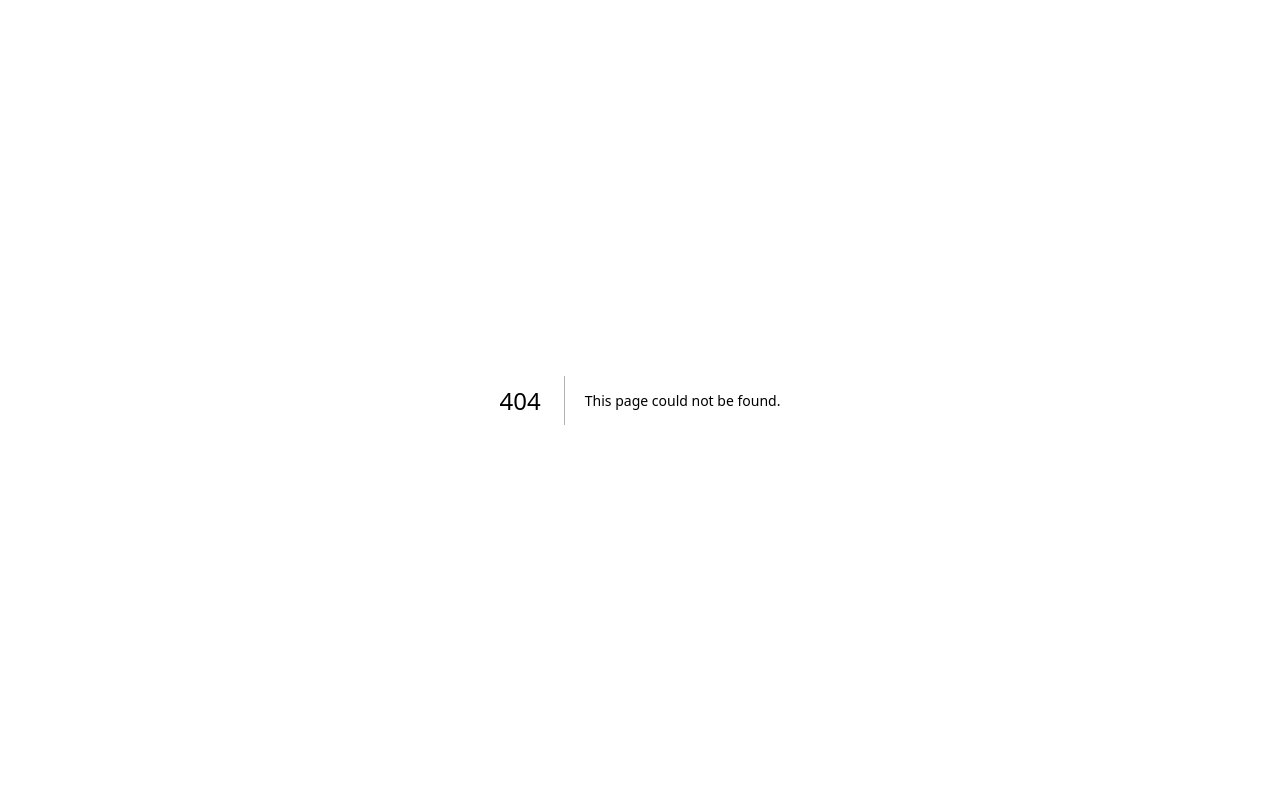
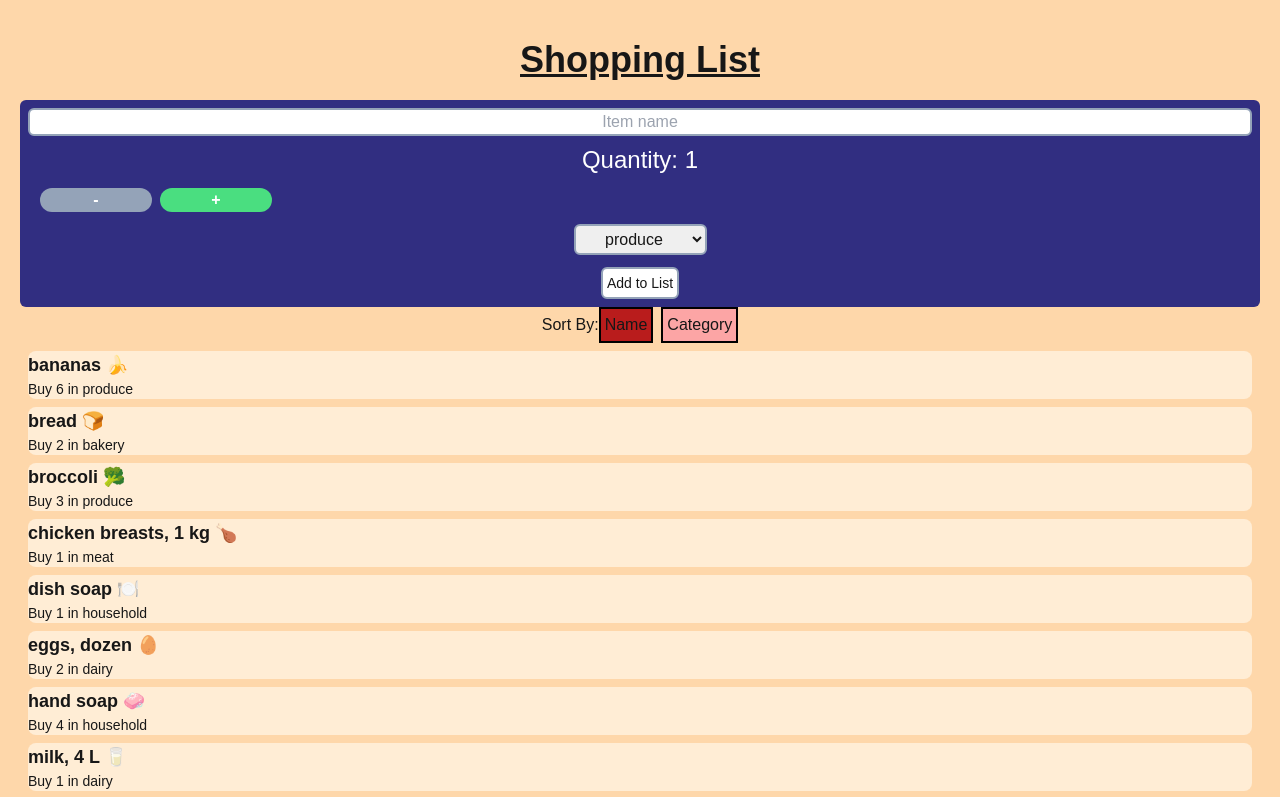
Before and after one commit to steventram/cprg306-assignments, a Next.js app: page /week-7 in a window 1280 px wide. Before the commit this address had no page. Shown: the top 797 px of the page. Built offline with nearby package versions, Linux system fonts and the light colour scheme.

Commit message:
add week-7 folder, copy files over and implement add item feature
created week-7 folder with copied files from previous week-5/6. Implemented feature to add new item to shopping list. This was done by updating page.js, new-item.js, and item-list.js

```diff
--- a/app/page.js
+++ b/app/page.js
@@ -20,6 +20,9 @@ export default function Home() {
         <li>
           <Link href="./week-6">Week 6</Link>
         </li>
+        <li>
+          <Link href="./week-7">Week 7</Link>
+        </li>
       </ul>
     </main>
   );
--- /dev/null
+++ b/app/week-7/item-list.js
@@ -0,0 +1,55 @@
+"use client";
+
+import Item from "./item";
+import { useState } from "react";
+
+export default function ItemList({ items }) {
+  const [sortBy, setSortBy] = useState("name");
+
+  if (sortBy == "name") items.sort((a, b) => a.name.localeCompare(b.name));
+
+  if (sortBy == "category")
+    items.sort((a, b) => {
+      if (a.category < b.category) return -1;
+      if (a.category > b.category) return 1;
+      else {
+        return a.quantity - b.quantity;
+      }
+    });
+
+  const changeSortByEvent = (event) => setSortBy(event.target.value);
+
+  return (
+    <main>
+      <div className="flex justify-center items-center">
+        <h2>Sort By: </h2>
+        <button
+          type="button"
+          className={`border-2 border-black p-1 hover:bg-red-500 active:bg-red-700 flex-row mr-2 ${
+            sortBy == "name" ? "bg-red-700" : "bg-red-300"
+          }`}
+          onClick={changeSortByEvent}
+          value={"name"}
+        >
+          Name
+        </button>
+        <button
+          type="button"
+          className={`border-2 border-black p-1 hover:bg-red-500 active:bg-red-700 ${
+            sortBy == "category" ? "bg-red-700" : "bg-red-300"
+          }`}
+          onClick={changeSortByEvent}
+          value={"category"}
+        >
+          Category
+        </button>
+      </div>
+
+      <div>
+        {items.map((item) => (
+          <Item shoppingItem={item} key={item.id} />
+        ))}
+      </div>
+    </main>
+  );
+}
--- /dev/null
+++ b/app/week-7/item.js
@@ -0,0 +1,16 @@
+export default function Item({ shoppingItem }) {
+  let { name, quantity, category } = shoppingItem;
+
+  let listLine = "border-b-red-600 border-b-2";
+
+  return (
+    <main>
+      <div className="bg-orange-100 m-2 rounded-lg">
+        <h3 className="font-bold text-lg">{name}</h3>
+        <p className="text-sm">
+          Buy {quantity} in {category}
+        </p>
+      </div>
+    </main>
+  );
+}
--- /dev/null
+++ b/app/week-7/items.json
@@ -0,0 +1,74 @@
+[
+    {
+      "id": "1h2GJKH12gkHG31h1H",
+      "name": "milk, 4 L 🥛",
+      "quantity": 1,
+      "category": "dairy"
+    },
+    {
+      "id": "2KJH3k2j3H1k2J3K1H",
+      "name": "bread 🍞",
+      "quantity": 2,
+      "category": "bakery"
+    },
+    {
+      "id": "3h2KJH3k2j3H1k2J3",
+      "name": "eggs, dozen 🥚",
+      "quantity": 2,
+      "category": "dairy"
+    },
+    {
+      "id": "4k2J3K1H2GJKH12gk",
+      "name": "bananas 🍌",
+      "quantity": 6,
+      "category": "produce"
+    },
+    {
+      "id": "5H1h1H2KJH3k2j3H",
+      "name": "broccoli 🥦",
+      "quantity": 3,
+      "category": "produce"
+    },
+    {
+      "id": "6H1k2J3K1H2GJKH1",
+      "name": "chicken breasts, 1 kg 🍗",
+      "quantity": 1,
+      "category": "meat"
+    },
+    {
+      "id": "7gkHG31h1H2KJH3k",
+      "name": "pasta sauce 🍝",
+      "quantity": 3,
+      "category": "canned goods"
+    },
+    {
+      "id": "8j3H1k2J3K1H2GJK",
+      "name": "spaghetti, 454 g 🍝",
+      "quantity": 2,
+      "category": "dry goods"
+    },
+    {
+      "id": "9H12gkHG31h1H2KJ",
+      "name": "toilet paper, 12 pack 🧻",
+      "quantity": 1,
+      "category": "household"
+    },
+    {
+      "id": "10H3k2j3H1k2J3K1",
+      "name": "paper towels, 6 pack",
+      "quantity": 1,
+      "category": "household"
+    },
+    {
+      "id": "11k2J3K1H2GJKH12",
+      "name": "dish soap 🍽️",
+      "quantity": 1,
+      "category": "household"
+    },
+    {
+      "id": "12GJKH12gkHG31h1",
+      "name": "hand soap 🧼",
+      "quantity": 4,
+      "category": "household"
+    }
+  ]
--- /dev/null
+++ b/app/week-7/new-item.js
@@ -0,0 +1,125 @@
+"use client";
+
+import { useState } from "react";
+
+export default function NewItem({ onAddItem }) {
+  const [quantity, setQuantity] = useState(1);
+  const [name, setName] = useState("");
+  const [category, setCategory] = useState("produce");
+
+  const increment = () => {
+    if (quantity < 20) {
+      setQuantity(quantity + 1);
+    }
+  };
+
+  const decrement = () => {
+    if (quantity > 1) {
+      setQuantity(quantity - 1);
+    }
+  };
+
+  let incrementDisabled = false;
+  let decrementDisabled = false;
+
+  if (quantity == 1) {
+    decrementDisabled = true;
+  }
+  if (quantity == 20) {
+    incrementDisabled = true;
+  }
+
+  const handleSubmit = (event) => {
+    event.preventDefault();
+
+    let id = (Math.random() + 1).toString(36);
+
+    let item = {
+      id: id,
+      name: name,
+      quantity: quantity,
+      category: category,
+    };
+
+    onAddItem(item);
+
+    setName("");
+    setQuantity(1);
+    setCategory("produce");
+  };
+
+  const handleNameChange = (event) => setName(event.target.value);
+  const handleQuantityChange = (event) => setQuantity(event.target.value);
+  const handleCategoryChange = (event) => setCategory(event.target.value);
+
+  return (
+    <form onSubmit={handleSubmit} className="bg-indigo-900 p-2 rounded-md">
+      <div>
+        <input
+          type="text"
+          placeholder="Item name"
+          className="rounded-md text-center w-full border-2 border-slate-400"
+          onChange={handleNameChange}
+          value={name}
+          required
+        />
+      </div>
+
+      <div>
+        <p
+          className="pt-2 text-white text-2xl text-center"
+          onChange={handleQuantityChange}
+          value={quantity}
+        >
+          Quantity: {quantity}
+        </p>
+        <div className="p-3 space-x-2">
+          <button
+            type="button"
+            onClick={decrement}
+            className="w-28 font-bold bg-red-400 text-white hover:bg-red-700  disabled:bg-slate-400 active:bg-red-300 rounded-xl"
+            disabled={decrementDisabled}
+          >
+            -
+          </button>
+          <button
+            type="button"
+            onClick={increment}
+            className="w-28 font-bold bg-green-400 text-white hover:bg-green-700  disabled:bg-slate-400 active:bg-green-300 rounded-xl"
+            disabled={incrementDisabled}
+          >
+            +
+          </button>
+        </div>
+      </div>
+
+      <div className="flex justify-center items-center">
+        {/* <label>produce category</label> */}
+        <select
+          onChange={handleCategoryChange}
+          value={category}
+          className="text-center mb-3 rounded-md p-1 border-2 border-slate-400"
+        >
+          <option selected value="produce">
+            produce
+          </option>
+          <option value="dairy">dairy</option>
+          <option value="bakery">bakery</option>
+          <option value="meat">meat</option>
+          <option value="frozen foods">frozen foods</option>
+          <option value="canned goods">canned goods</option>
+          <option value="dry goods">dry goods</option>
+          <option value="beverages">beverages</option>
+          <option value="snacks">snacks</option>
+          <option value="household">household</option>
+          <option value="other">other</option>
+        </select>
+      </div>
+      <div className="flex justify-center items-center">
+        <button className="border-2 border-slate-400 bg-white flex justify-center align-middle rounded-md text-sm p-1 hover:bg-sky-500 active:bg-cyan-800">
+          Add to List
+        </button>
+      </div>
+    </form>
+  );
+}
--- /dev/null
+++ b/app/week-7/page.js
@@ -0,0 +1,26 @@
+"use client";
+
+import ItemList from "./item-list";
+import NewItem from "./new-item";
+import itemsData from "./items.json";
+import { useState } from "react";
+
+export default function Page7() {
+  let itemList = itemsData.map((item) => ({ ...item }));
+
+  const [items, setItems] = useState(itemList);
+
+  const handleAddItem = (addedItem) => {
+    setItems([...items, addedItem]);
+  };
+
+  return (
+    <main className="bg-orange-200 p-5">
+      <h1 className="font-bold text-4xl m-5 underline text-center">
+        Shopping List
+      </h1>
+      <NewItem onAddItem={handleAddItem} />
+      <ItemList items={items} />
+    </main>
+  );
+}
```
